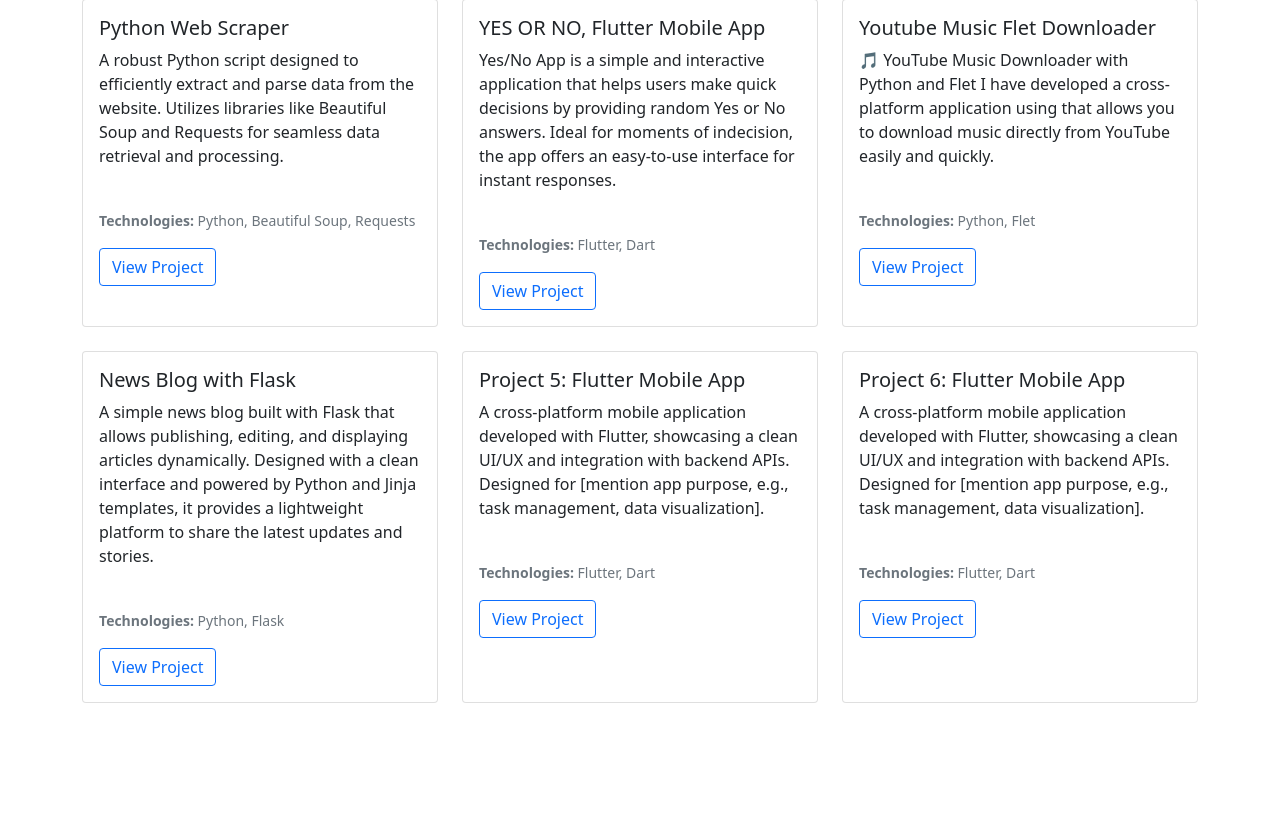
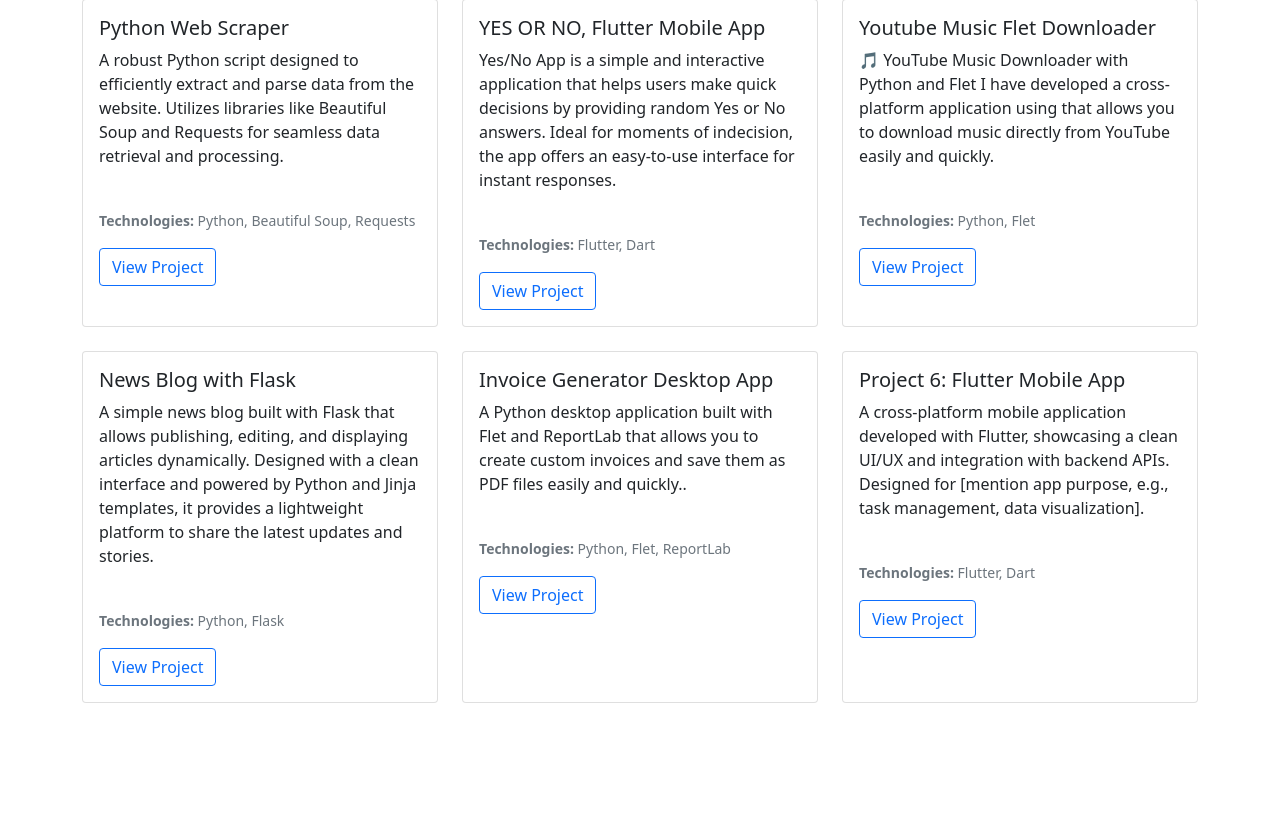
Before and after one commit to marvinzuniga19/mz_portfolio_fastApi, a Python web app: template templates/index.html in a window 1280 px wide. Shown: the part 606-1428 px from the top of the page. Run offline with Jinja, Linux system fonts and the light colour scheme; the template is opened without the code that fills it, so the values that code supplies are empty.

Commit message:
new prject

```diff
--- a/templates/index.html
+++ b/templates/index.html
@@ -112,11 +112,11 @@
                  <div class="col">
                     <div class="card h-100">
                         <div class="card-body">
-                            <h5 class="card-title">Project 5: Flutter Mobile App</h5>
-                            <p class="card-text">A cross-platform mobile application developed with Flutter, showcasing a clean UI/UX and integration with backend APIs. Designed for [mention app purpose, e.g., task management, data visualization].</p>
+                            <h5 class="card-title">Invoice Generator Desktop App</h5>
+                            <p class="card-text">A Python desktop application built with Flet and ReportLab that allows you to create custom invoices and save them as PDF files easily and quickly..</p>
                             <img src="" alt="">
-                            <p class="card-text"><small class="text-muted"><strong>Technologies:</strong> Flutter, Dart</small></p>
-                            <a href="#" target="_blank" class="btn btn-outline-primary">View Project</a>
+                            <p class="card-text"><small class="text-muted"><strong>Technologies:</strong> Python, Flet, ReportLab</small></p>
+                            <a href="https://github.com/marvinzuniga19/invoice_Builder" target="_blank" class="btn btn-outline-primary">View Project</a>
                         </div>
                     </div>
                 </div>
```
